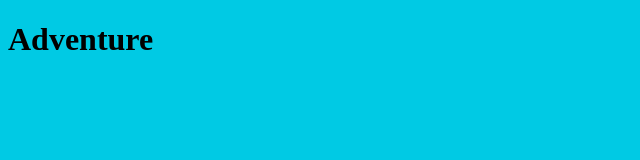
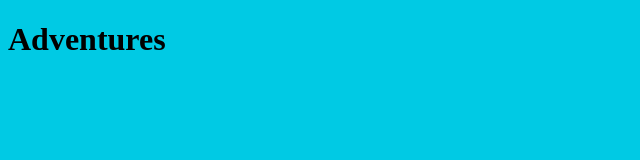
Before and after one commit to UnpredictableDev/test, a plain HTML site: page index.html in a window 1280 px wide. Shown: the full height of the page, 0-640 px from the left. Drawn offline with Linux system fonts and the light colour scheme.

Commit message:
changed adventure to adventures in the heading

```diff
--- a/index.html
+++ b/index.html
@@ -9,7 +9,7 @@
 </head>
 <body>
 <header>
-	<h1>Adventure</h1>
+	<h1>Adventures</h1>
 </header>
     <script src="js/app.js"></script>
 </body>
```
